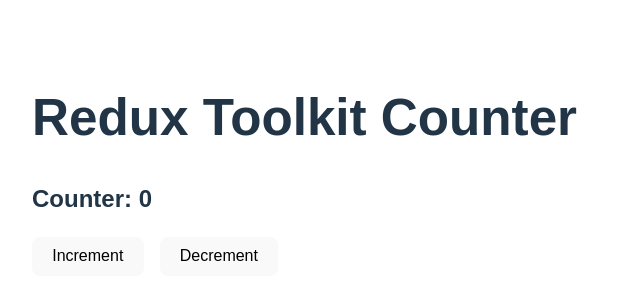
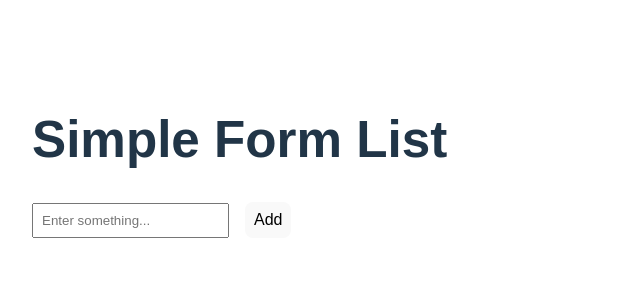
Before and after one commit to Sunny752005/Sunny752005-intern-repo, a React (Vite) app in the folder react-code/: page / in a window 1280 px wide. Shown: the part 234-534 px from the top of the page, without its empty margins (0-640 px from the left). Built offline with nearby package versions, Linux system fonts and the light colour scheme.

Commit message:
Working with Lists & User Input code done

```diff
--- /dev/null
+++ b/react-code/src/Working-with-Lists-User-Input/App.jsx
@@ -0,0 +1,37 @@
+import React, { useState } from 'react';
+
+function App() {
+  const [input, setInput] = useState('');
+  const [items, setItems] = useState([]);
+
+  const handleAdd = () => {
+    if (input.trim() !== '') {
+      setItems([...items, input]);
+      setInput('');
+    }
+  };
+
+  return (
+    <div style={{ padding: '2rem', fontFamily: 'sans-serif' }}>
+      <h1>Simple Form List</h1>
+      <input
+        type="text"
+        value={input}
+        onChange={(e) => setInput(e.target.value)}
+        placeholder="Enter something..."
+        style={{ marginRight: '1rem', padding: '0.5rem' }}
+      />
+      <button onClick={handleAdd} style={{ padding: '0.5rem' }}>
+        Add
+      </button>
+
+      <ul style={{ marginTop: '1rem' }}>
+        {items.map((item, index) => (
+          <li key={index}>{item}</li>
+        ))}
+      </ul>
+    </div>
+  );
+}
+
+export default App;
--- a/react-code/src/main.jsx
+++ b/react-code/src/main.jsx
@@ -1,14 +1,10 @@
 import React from 'react';
 import ReactDOM from 'react-dom/client';
 import './index.css';
-import App from './Introduction-to-Redux-Toolkit/App';
-import store from './Introduction-to-Redux-Toolkit/store';
-import { Provider } from 'react-redux';
+import App from './Working-with-Lists-User-Input/App';
 
 ReactDOM.createRoot(document.getElementById('root')).render(
   <React.StrictMode>
-    <Provider store={store}>
-      <App />
-    </Provider>
+    <App />
   </React.StrictMode>
 );
```
